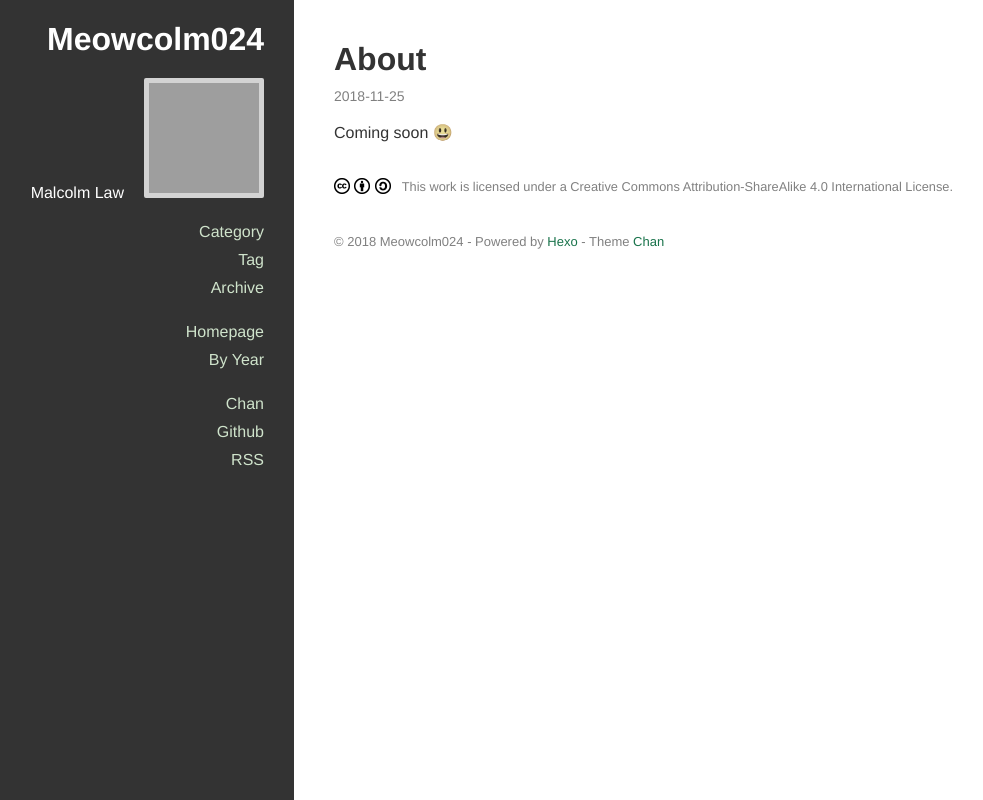
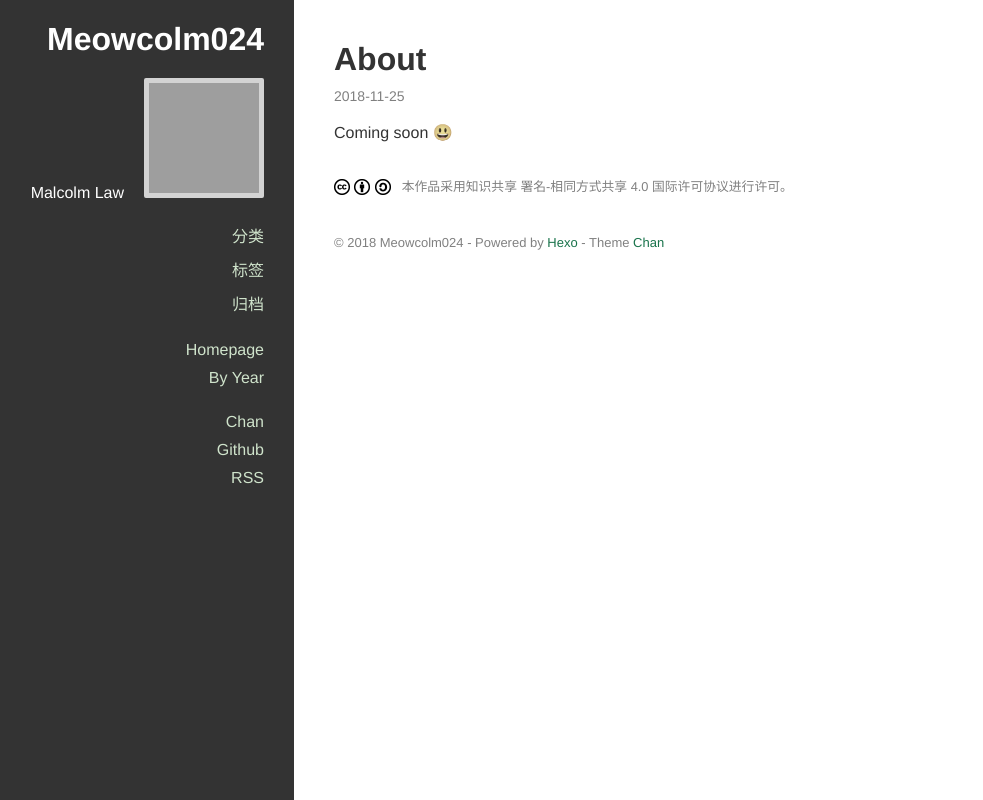
Before and after one commit to Meowcolm024/meowcolm024.github.io-archive, a plain HTML site: page about/index.html in a window 1280 px wide. Shown: the whole page, without its empty margins (106-1089 px from the left). Drawn offline with nearby package versions, Linux system fonts and the light colour scheme; grey boxes are pictures that could not be loaded.

Commit message:
Site updated: 2018-11-25 22:12:54

```diff
--- a/about/index.html
+++ b/about/index.html
@@ -29,7 +29,7 @@
 
 
 
-  <link rel="icon" href="/favicon.png">
+  <link rel="icon" href="/favicon.ico">
 
 
 <link rel="stylesheet" href="/perfect-scrollbar/css/perfect-scrollbar.min.css">
@@ -79,21 +79,21 @@
 
 
               <li class="category-list-container">
-                <a href="javascript:;">Category</a>
+                <a href="javascript:;">分类</a>
 
               </li>
 
 
 
               <li class="tag-list-container">
-                <a href="javascript:;">Tag</a>
+                <a href="javascript:;">标签</a>
 
               </li>
 
 
 
               <li class="archive-list-container">
-                <a href="javascript:;">Archive</a>
+                <a href="javascript:;">归档</a>
                 <ul class="archive-list"><li class="archive-list-item"><a class="archive-list-link" href="/archives/2018/">2018</a><span class="archive-list-count">2</span></li></ul>
               </li>
 
@@ -171,7 +171,7 @@
   <footer class="article-footer">
 
   <div class="cc">
-    <a href="http://creativecommons.org/licenses/by-sa/4.0/deed.en" target="_blank" title="Attribution-ShareAlike">
+    <a href="http://creativecommons.org/licenses/by-sa/4.0/deed.en" target="_blank" title="署名-相同方式共享">
       <img src="/images/cc/cc.png">
 
           <img src="/images/cc/by.png">
@@ -179,7 +179,7 @@
           <img src="/images/cc/sa.png">
 
       <span>
-        This work is licensed under a Creative Commons Attribution-ShareAlike 4.0 International License.
+        本作品采用知识共享 署名-相同方式共享 4.0 国际许可协议进行许可。
       </span>
     </a>
   </div>
```
Also changed, not shown: 2018/11/25/hello-world/index.html (+6 -6 lines), 2018/11/25/test/index.html (+6 -6 lines), archives/2018/11/index.html (+5 -5 lines), archives/2018/index.html (+5 -5 lines), archives/index.html (+5 -5 lines), index.html (+4 -4 lines), favicon.ico (added).
